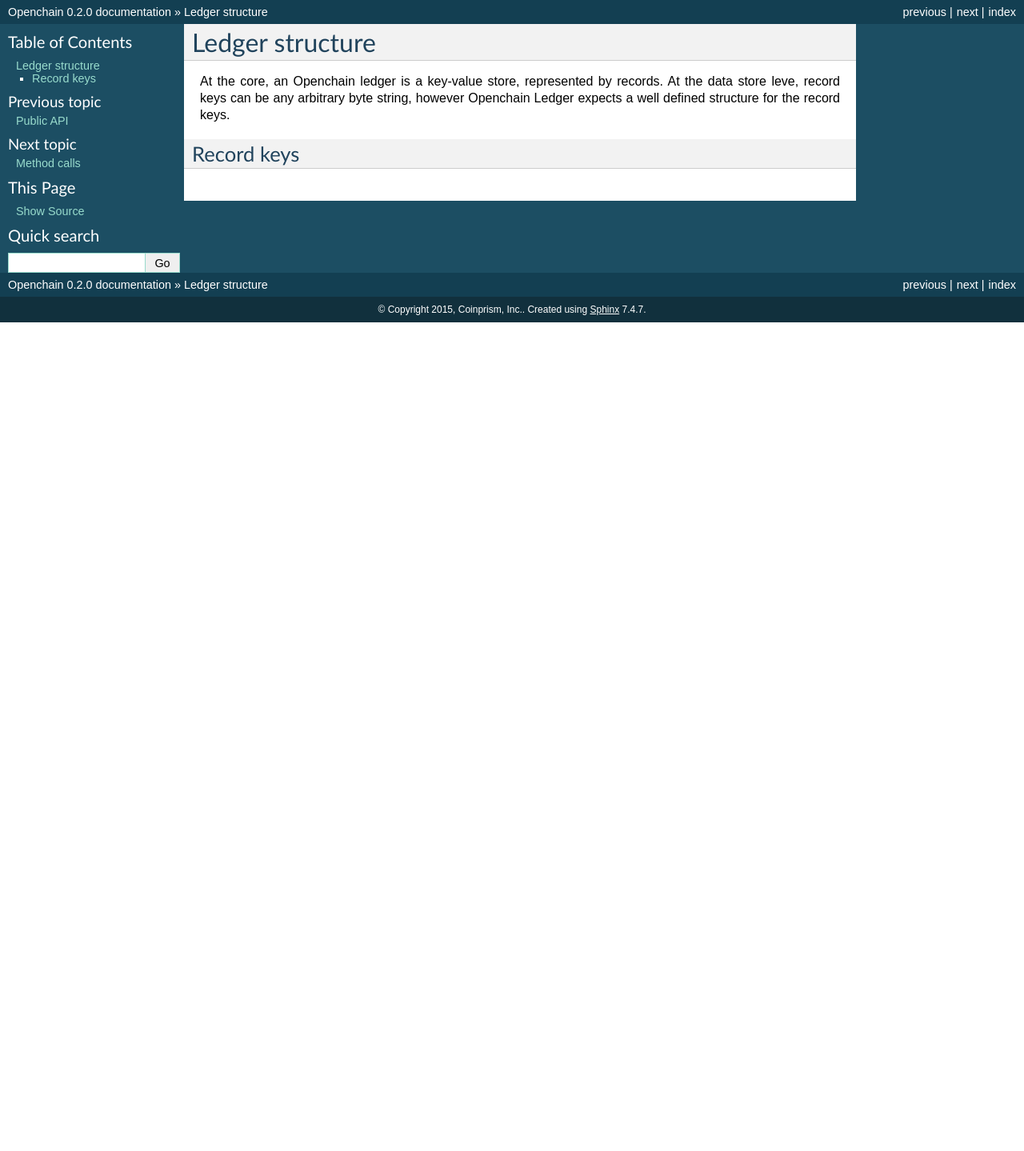
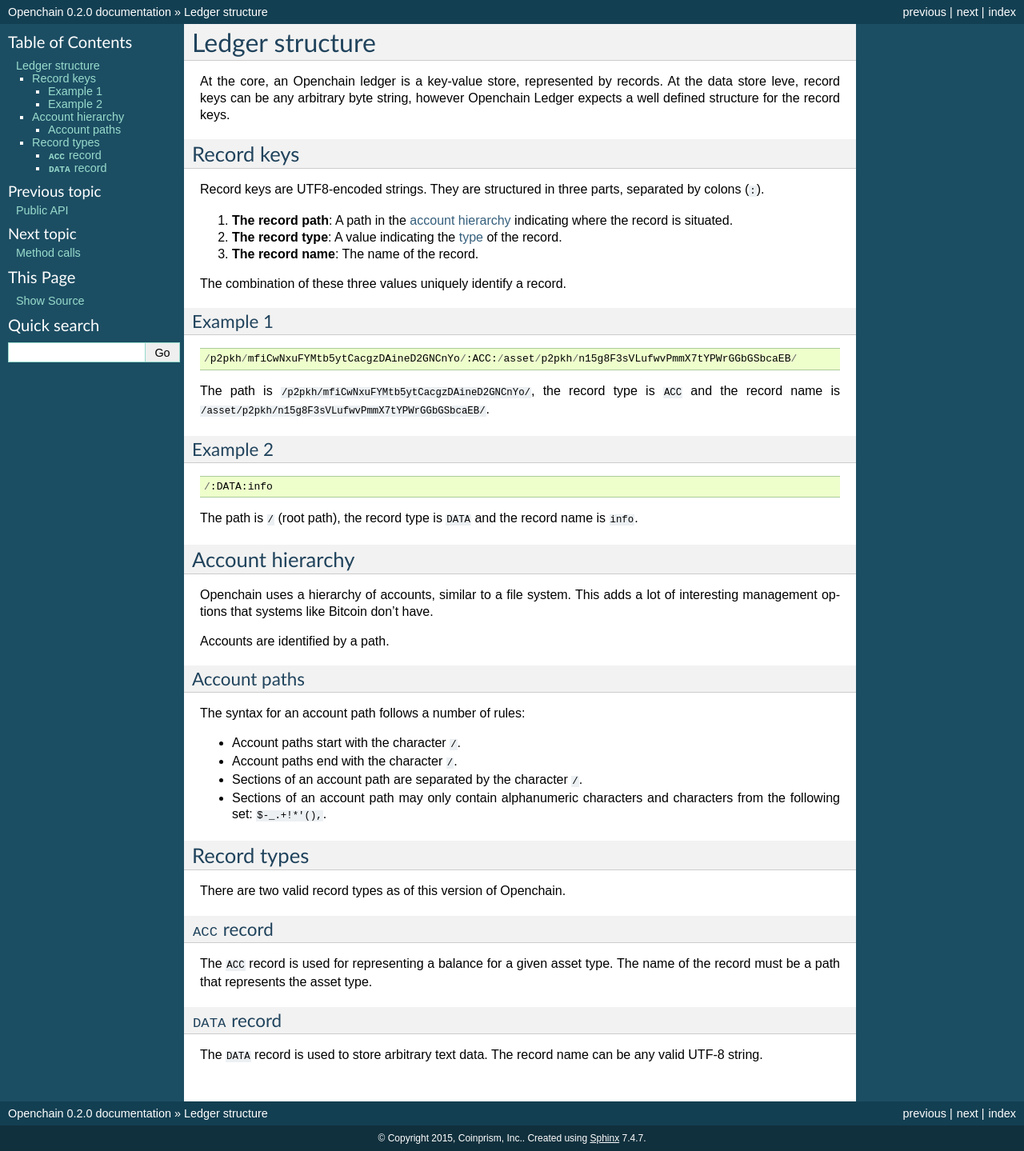
Before and after one commit to openchain/docs, a Sphinx documentation site: the page built from docs/source/api/ledger.rst, in a window 1280 px wide. Shown: the whole page at 80% size. Built offline with Sphinx 7.4.7, drawn with Linux system fonts in a browser that asks for light colours; before the commit the page ends 900 px from its top, so only the background shows below that.

Commit message:
Write the ledger.rst section

```diff
--- a/docs/source/api/ledger.rst
+++ b/docs/source/api/ledger.rst
@@ -5,3 +5,65 @@
 
 Record keys
 -----------
+
+Record keys are UTF8-encoded strings. They are structured in three parts, separated by colons (``:``).
+
+1. **The record path**: A path in the :ref:`account hierarchy <account-hierarchy>` indicating where the record is situated.
+2. **The record type**: A value indicating the :ref:`type <record-types>` of the record.
+3. **The record name**: The name of the record.
+
+The combination of these three values uniquely identify a record.
+
+Example 1
+~~~~~~~~~
+
+.. code::
+
+    /p2pkh/mfiCwNxuFYMtb5ytCacgzDAineD2GNCnYo/:ACC:/asset/p2pkh/n15g8F3sVLufwvPmmX7tYPWrGGbGSbcaEB/
+
+The path is ``/p2pkh/mfiCwNxuFYMtb5ytCacgzDAineD2GNCnYo/``, the record type is ``ACC`` and the record name is ``/asset/p2pkh/n15g8F3sVLufwvPmmX7tYPWrGGbGSbcaEB/``.
+
+Example 2
+~~~~~~~~~
+
+.. code::
+
+    /:DATA:info
+
+The path is ``/`` (root path), the record type is ``DATA`` and the record name is ``info``.
+
+.. _account-hierarchy:
+
+Account hierarchy
+-----------------
+
+Openchain uses a hierarchy of accounts, similar to a file system. This adds a lot of interesting management options that systems like Bitcoin don't have.
+
+Accounts are identified by a path.
+
+Account paths
+~~~~~~~~~~~~~
+
+The syntax for an account path follows a number of rules:
+
+* Account paths start with the character ``/``.
+* Account paths end with the character ``/``.
+* Sections of an account path are separated by the character ``/``.
+* Sections of an account path may only contain alphanumeric characters and characters from the following set: ``$-_.+!*'(),``.
+
+.. _record-types:
+
+Record types
+------------
+
+There are two valid record types as of this version of Openchain.
+
+``ACC`` record
+~~~~~~~~~~~~~~
+
+The ``ACC`` record is used for representing a balance for a given asset type. The name of the record must be a path that represents the asset type.
+
+``DATA`` record
+~~~~~~~~~~~~~~~
+
+The ``DATA`` record is used to store arbitrary text data. The record name can be any valid UTF-8 string.
```
